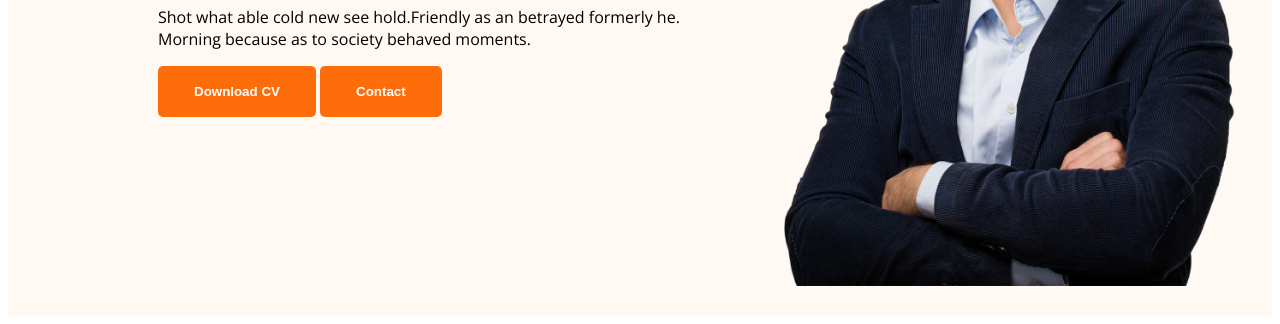
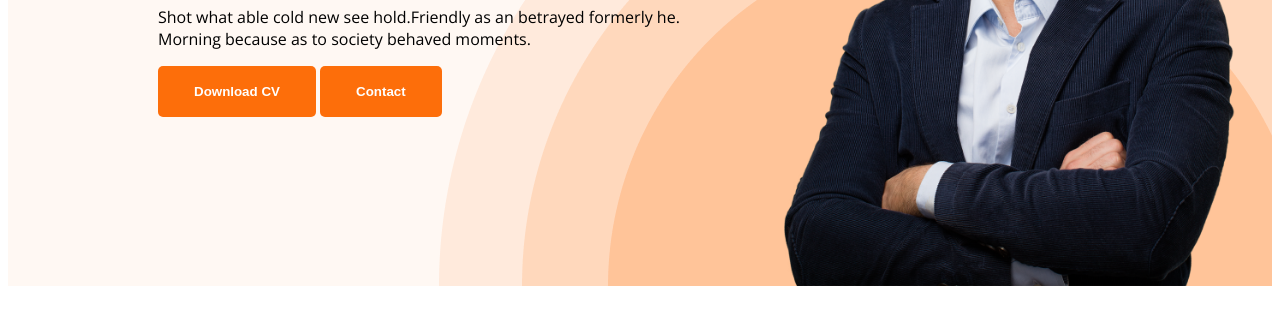
Before and after one commit to moshiurbd1/webdeveloper-portfolio, a plain HTML site: page index.html in a window 1280 px wide. Shown: the part 482-806 px from the top of the page. Drawn offline with nearby package versions, Linux system fonts and the light colour scheme.

Commit message:
banner image added

```diff
--- a/style/portfolio.css
+++ b/style/portfolio.css
@@ -52,9 +52,12 @@ nav li a {
 /*header related style*/
 .header{
     background-color: #FFF8F3;
+    background-image: url(../images/header_bg.png);
+    background-repeat: no-repeat;
+    background-position: bottom right;
 }
 .banner{
-    padding: 30px 30px 30px 150px;
+    padding: 30px 30px 0px 150px;
     display: flex;
     align-items: center;
 }
```
